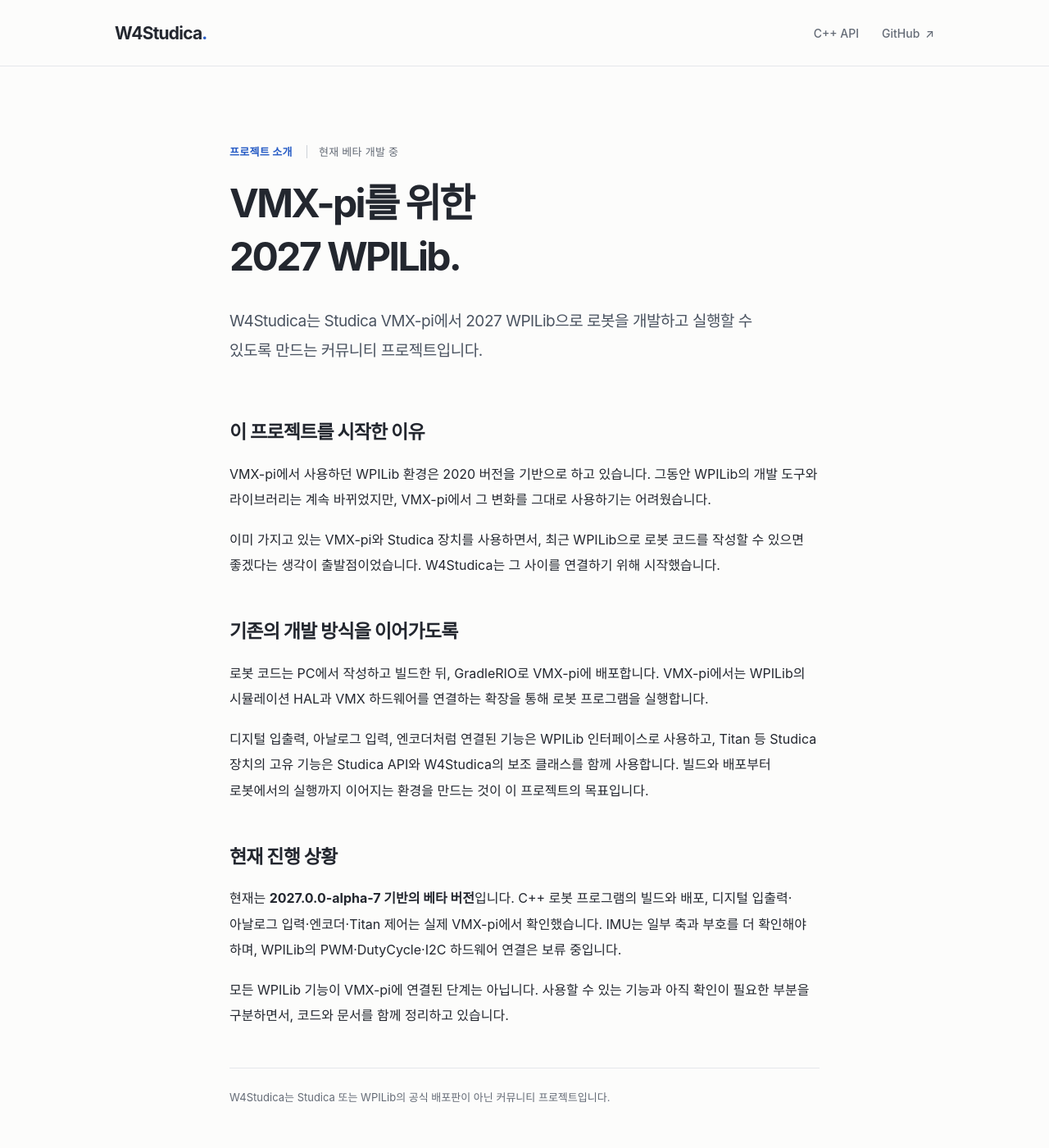
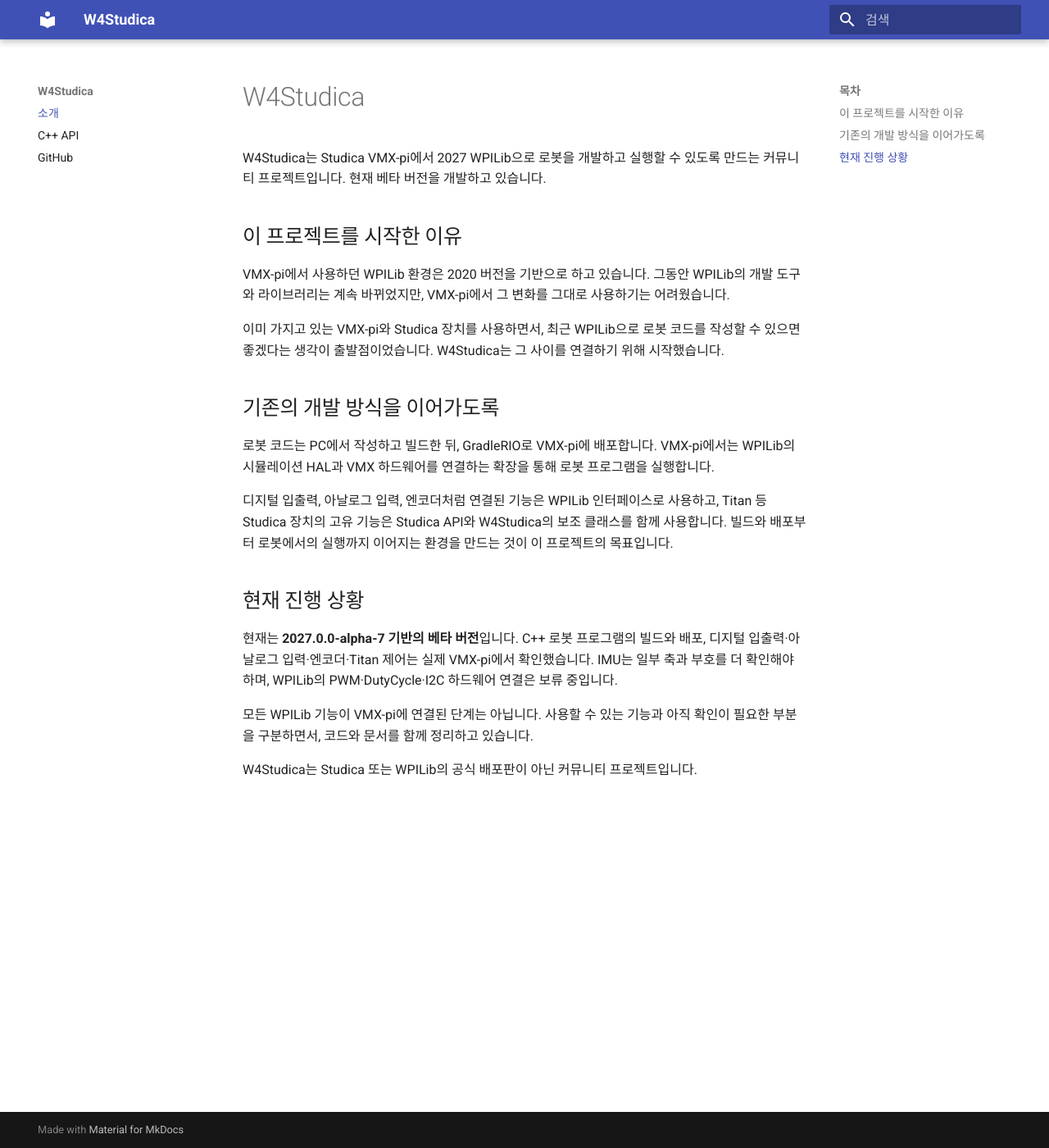
Before and after one commit to W4Studica/w4studica.github.io, an MkDocs documentation site: the page built from docs/index.md, in a window 1280 px wide and 1400 px high. Shown: the whole window at 82% size. Built offline with MkDocs 1.6.1 and Material for MkDocs 9.7.7, drawn with Linux system fonts in a browser that asks for light colours.

Commit message:
Restore Material theme while retaining project introduction

```diff
--- a/docs/index.md
+++ b/docs/index.md
@@ -1,13 +1,10 @@
 ---
-template: home.html
 title: 프로젝트 소개
 ---
 
-<p class="home-kicker">프로젝트 소개 <span>현재 베타 개발 중</span></p>
+# W4Studica
 
-# VMX-pi를 위한<br>2027 WPILib.
-
-<p class="home-intro">W4Studica는 Studica VMX-pi에서 2027 WPILib으로 로봇을 개발하고 실행할 수 있도록 만드는 커뮤니티 프로젝트입니다.</p>
+W4Studica는 Studica VMX-pi에서 2027 WPILib으로 로봇을 개발하고 실행할 수 있도록 만드는 커뮤니티 프로젝트입니다. 현재 베타 버전을 개발하고 있습니다.
 
 ## 이 프로젝트를 시작한 이유
 
@@ -35,4 +32,4 @@ IMU는 일부 축과 부호를 더 확인해야 하며, WPILib의 PWM·DutyCycle
 모든 WPILib 기능이 VMX-pi에 연결된 단계는 아닙니다.
 사용할 수 있는 기능과 아직 확인이 필요한 부분을 구분하면서, 코드와 문서를 함께 정리하고 있습니다.
 
-<p class="home-note">W4Studica는 Studica 또는 WPILib의 공식 배포판이 아닌 커뮤니티 프로젝트입니다.</p>
+W4Studica는 Studica 또는 WPILib의 공식 배포판이 아닌 커뮤니티 프로젝트입니다.
--- a/docs/stylesheets/home.css
+++ /dev/null
@@ -1,112 +0,0 @@
-/* The introduction uses an editorial layout; other MkDocs pages keep their theme. */
-body:has(.home-content) {
-  --home-ink: #23272f;
-  --home-muted: #646b76;
-  --home-line: #e5e7eb;
-  --home-accent: #275cc5;
-  --md-default-bg-color: #fcfcfb;
-  --md-default-fg-color: var(--home-ink);
-  --md-text-font-family: -apple-system, BlinkMacSystemFont, "Segoe UI", "Noto Sans KR", sans-serif;
-  background: var(--md-default-bg-color);
-  color: var(--home-ink);
-  -webkit-font-smoothing: antialiased;
-}
-
-.home-header {
-  border-bottom: 1px solid var(--home-line);
-  box-shadow: none;
-}
-
-.home-header__inner,
-.home-footer__inner {
-  width: min(100% - 64px, 1000px);
-  margin-inline: auto;
-  display: flex;
-  align-items: center;
-  justify-content: space-between;
-  gap: 24px;
-}
-
-.home-header__inner { min-height: 80px; }
-.home-brand { color: var(--home-ink); font-size: 21px; font-weight: 750; letter-spacing: -0.8px; }
-.home-brand span { color: var(--home-accent); }
-.home-links { display: flex; gap: 28px; font-size: 14px; font-weight: 500; }
-.home-links a { color: var(--home-muted); }
-.home-links span { margin-left: 3px; }
-.home-header a:hover, .home-footer a:hover { color: var(--home-accent); }
-.home-header a:focus-visible, .home-footer a:focus-visible { outline: 2px solid var(--home-accent); outline-offset: 6px; }
-
-.md-main__inner:has(.home-content) {
-  max-width: 100%;
-  margin-top: 0;
-}
-
-.home-content { width: 100%; min-width: 0; }
-.home-article.md-typeset {
-  max-width: 720px;
-  margin: 0 auto;
-  padding: 84px 0 64px;
-  font-size: 16px;
-  line-height: 1.95;
-  word-break: keep-all;
-  overflow-wrap: break-word;
-}
-
-.home-article .home-kicker {
-  margin: 0 0 25px;
-  color: var(--home-accent);
-  font-size: 13px;
-  font-weight: 650;
-  letter-spacing: 0.02em;
-}
-.home-kicker span { margin-left: 14px; padding-left: 14px; border-left: 1px solid #cdd1d8; color: var(--home-muted); font-weight: 400; }
-.home-article.md-typeset h1 {
-  margin: 0 0 28px;
-  color: var(--home-ink);
-  font-size: clamp(34px, 4.5vw, 48px);
-  font-weight: 750;
-  line-height: 1.35;
-  letter-spacing: -0.055em;
-}
-.home-article.md-typeset .home-intro {
-  margin: 0 0 64px;
-  max-width: 640px;
-  color: #4a5360;
-  font-size: 19px;
-  line-height: 1.9;
-  letter-spacing: -0.025em;
-}
-.home-article.md-typeset h2 {
-  margin: 48px 0 18px;
-  color: var(--home-ink);
-  font-size: 23px;
-  font-weight: 700;
-  line-height: 1.5;
-  letter-spacing: -0.035em;
-}
-.home-article.md-typeset p { margin: 0 0 18px; }
-.home-article.md-typeset strong { font-weight: 650; }
-.home-article.md-typeset .home-note {
-  margin: 48px 0 0;
-  padding-top: 24px;
-  border-top: 1px solid var(--home-line);
-  color: var(--home-muted);
-  font-size: 13px;
-  line-height: 1.8;
-}
-.home-footer { border-top: 1px solid var(--home-line); }
-.home-footer__inner { min-height: 88px; color: var(--home-muted); font-size: 12px; }
-.home-footer a { color: inherit; }
-
-@media (max-width: 800px) {
-  .home-article.md-typeset { margin-inline: 32px; padding-top: 56px; }
-}
-@media (max-width: 480px) {
-  .home-header__inner, .home-footer__inner { width: calc(100% - 40px); gap: 16px; }
-  .home-header__inner { min-height: 68px; }
-  .home-brand { font-size: 19px; }
-  .home-links { gap: 20px; font-size: 13px; }
-  .home-article.md-typeset { margin-inline: 20px; padding-top: 44px; font-size: 15px; }
-  .home-article.md-typeset .home-intro { font-size: 17px; margin-bottom: 48px; }
-  .home-article.md-typeset h2 { font-size: 21px; margin-top: 38px; }
-}
--- a/mkdocs.yml
+++ b/mkdocs.yml
@@ -5,14 +5,11 @@ site_description: Studica VMX-pi에서 2027 WPILib을 사용하기 위한 커뮤
 theme:
   name: material
   language: ko
-  custom_dir: overrides
-  font: false
-
-extra_css:
-  - stylesheets/home.css
 
 nav:
   - 소개: index.md
+  - C++ API: https://w4studica.github.io/apidocs/
+  - GitHub: https://github.com/W4Studica
 
 plugins:
   - search
--- a/overrides/home.html
+++ /dev/null
@@ -1,32 +0,0 @@
-{% extends "main.html" %}
-
-{% block header %}
-<header class="home-header" data-md-component="header">
-  <nav class="home-header__inner" aria-label="주 메뉴">
-    <a class="home-brand" href="{{ nav.homepage.url | url }}" aria-label="W4Studica 홈">W4Studica<span aria-hidden="true">.</span></a>
-    <div class="home-links">
-      <a href="{{ 'apidocs/' | url }}">C++ API</a>
-      <a href="https://github.com/W4Studica">GitHub <span aria-hidden="true">↗</span></a>
-    </div>
-  </nav>
-</header>
-{% endblock %}
-
-{% block site_nav %}{% endblock %}
-
-{% block container %}
-<div class="md-content home-content" data-md-component="content">
-  <article class="md-content__inner md-typeset home-article">
-    {{ page.content }}
-  </article>
-</div>
-{% endblock %}
-
-{% block footer %}
-<footer class="home-footer">
-  <div class="home-footer__inner">
-    <span>W4Studica</span>
-    <a href="https://github.com/W4Studica/w4studica.github.io">이 사이트의 소스 <span aria-hidden="true">↗</span></a>
-  </div>
-</footer>
-{% endblock %}
```
Also changed, not shown: README.md (+3 -4 lines).
